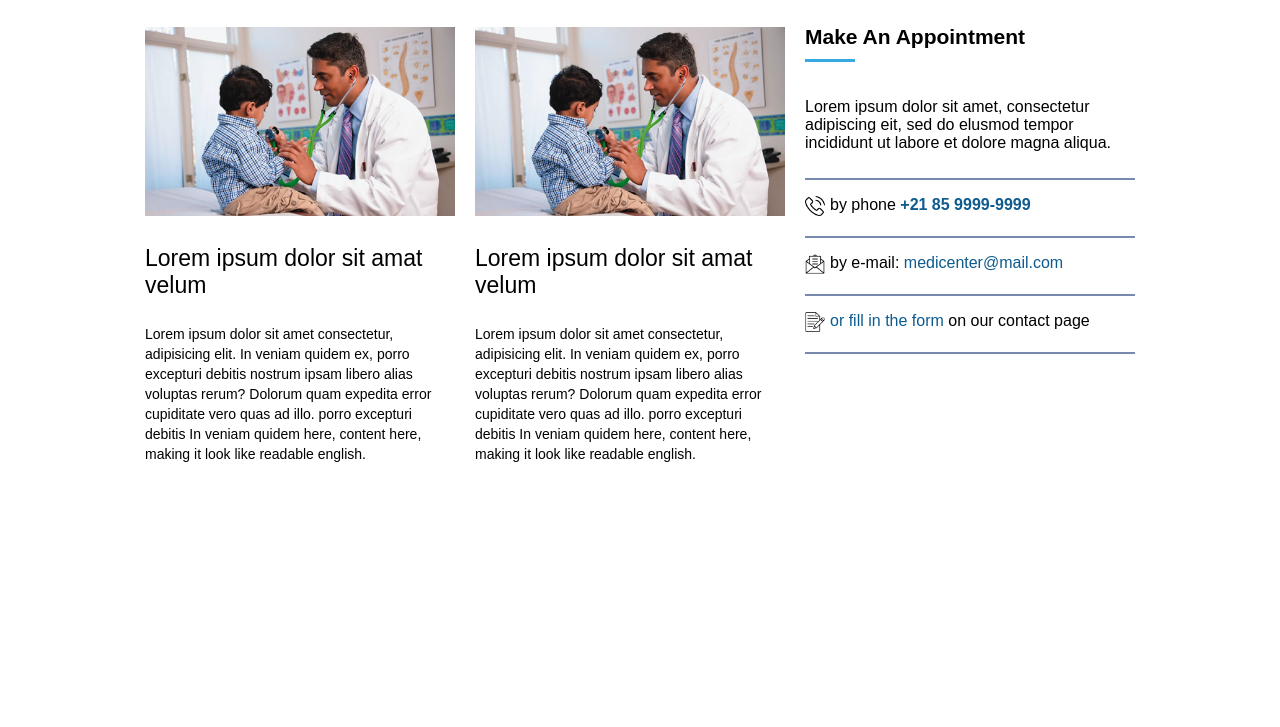
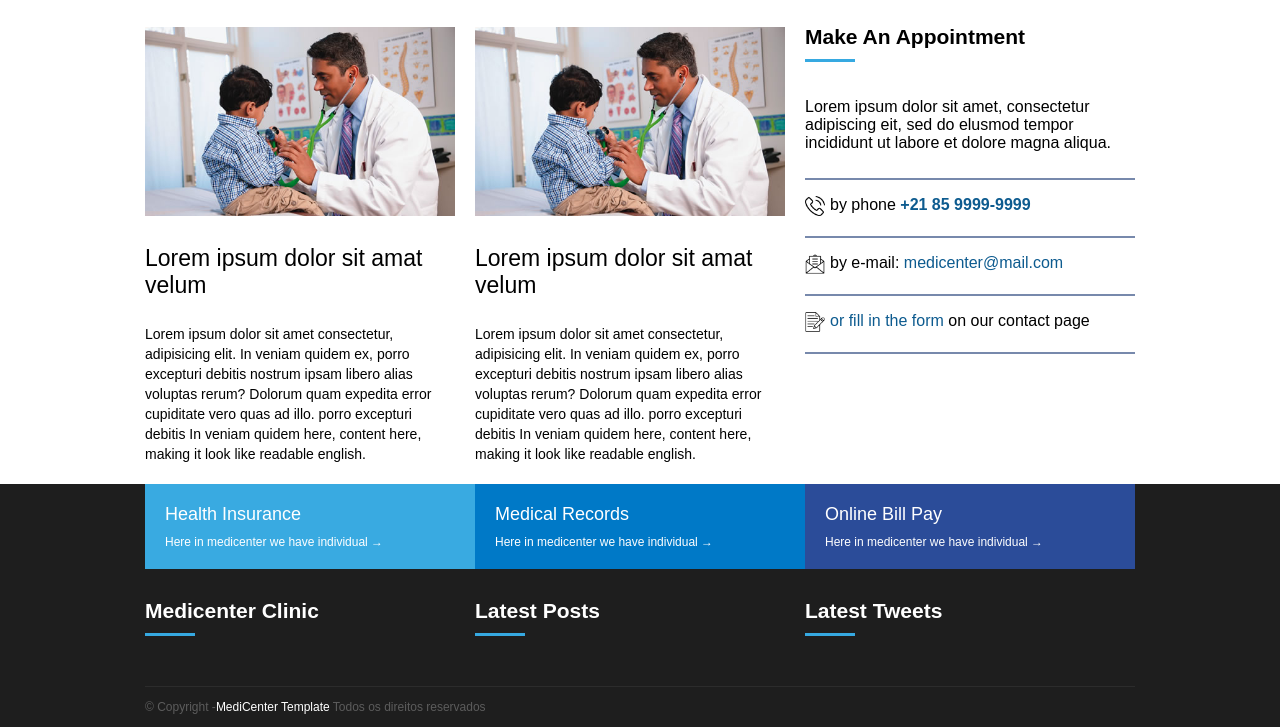
Before and after one commit to AlbertMagnus011/medicenter, a plain HTML site: page index.html in a window 1280 px wide. Shown: the part 1514-2241 px from the top of the page. Before the commit the page ends 1998 px from the top, so only its background shows below. Drawn offline with Linux system fonts and the light colour scheme.

Commit message:
creating footer menu

```diff
--- a/assets/css/style.css
+++ b/assets/css/style.css
@@ -242,3 +242,62 @@ article .news_resume {
     line-height: 20px;
     margin-bottom: 20px;
 }
+footer {
+    background-color: #1e1e1e;
+    display: flex;
+    justify-content: center;
+}
+.footer_menu {
+    display: flex;
+    flex: 1;
+}
+.fm_1, .fm_2, .fm_3 {
+    flex: 1;
+    color: var(--color-white);
+}
+.fm_1{
+    background-color: #39aae1;
+}
+.fm_2{
+    background-color: #0079c7;
+}
+.fm_3{
+    background-color: #2b4c99;
+}
+.footer_menu a {
+    display: block;
+    text-decoration: none;
+    padding: 20px;
+    color: var(--color-white);
+}
+.flexColumn{
+    flex-direction: column;
+}
+.footer_area{
+    display: flex;
+}
+.footer_areaitem{
+    flex: 1;
+    color: var(--color-white);
+}
+footer .widget_title_text {
+    color: var(--color-white);
+}
+.footer_copy {
+    border-top:1px solid #2c2c2c;
+    height: 40px;
+    line-height: 40px;
+    color: #5c5c5c;
+    font-size: 12px;
+    margin-top: 30px;
+}
+.footer_copy span {
+    color: var(--color-white);
+}
+.fm_title{
+    font-size: 18px;
+}
+.fm_text{
+    margin-top: 10px;
+    font-size: 12px;
+}
--- a/index.html
+++ b/index.html
@@ -209,5 +209,65 @@
                 </aside>
             </div>
         </section>
+
+        <footer>
+            <div class="container flexColumn">
+                <div class="footer_menu">
+                    <div class="fm_1">
+                        <a href="">
+                        <div class="fm_title">Health Insurance</div>
+                        <div class="fm_text">Here in medicenter we have individual →</div>
+                        </a>
+                    </div>
+                    <div class="fm_2">
+                        <a href="">
+                            <div class="fm_title">Medical Records</div>
+                            <div class="fm_text">Here in medicenter we have individual →</div>
+                        </a>
+                    </div>
+                    <div class="fm_3">
+                        <a href="">
+                            <div class="fm_title">Online Bill Pay</div>
+                            <div class="fm_text">Here in medicenter we have individual →</div>
+                        </a>
+                    </div>
+                </div>
+                <div class="footer_area">
+                    <div class="footer_areaitem">
+                        <div class="widget">
+                            <div class="widget_title">
+                                <div class="widget_title_text">Medicenter Clinic</div>
+                                <div class="widget_title_bar"></div>
+                            </div>
+                            <div class="widget_body">
+                            </div>
+                        </div>
+                    </div>
+                    <div class="footer_areaitem">
+                        <div class="widget">
+                            <div class="widget_title">
+                                <div class="widget_title_text">Latest Posts</div>
+                                <div class="widget_title_bar"></div>
+                            </div>
+                            <div class="widget_body">
+                            </div>
+                        </div>
+                    </div>
+                    <div class="footer_areaitem">
+                        <div class="widget">
+                            <div class="widget_title">
+                                <div class="widget_title_text">Latest Tweets</div>
+                                <div class="widget_title_bar"></div>
+                            </div>
+                            <div class="widget_body">
+                            </div>
+                        </div>
+                    </div>
+                </div>
+                <div class="footer_copy">
+                    © Copyright -<span>MediCenter Template</span> Todos os direitos reservados
+                </div>
+            </div>
+        </footer>
     </body>
 </html>
```
